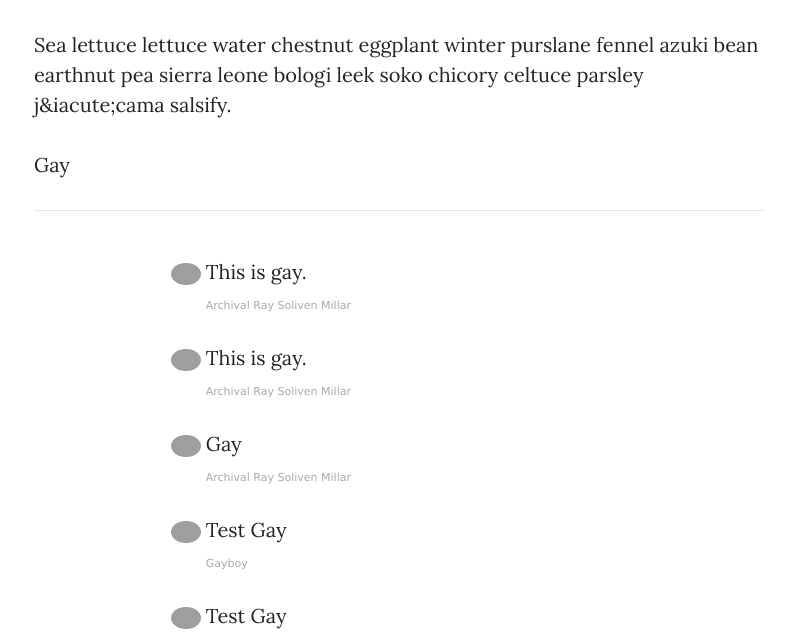
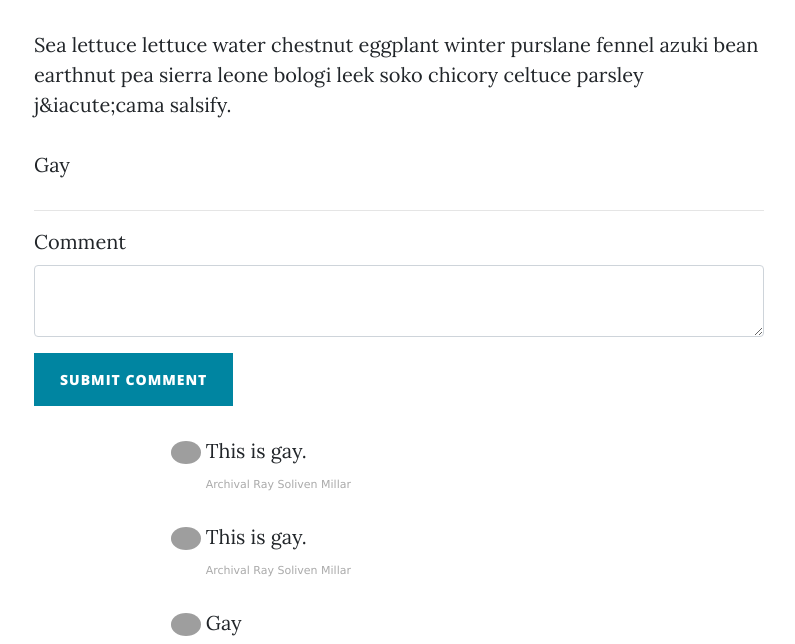
Before and after one commit to archiemillar/test-blog, a Flask app: page /post/1 in a window 1280 px wide. Shown: the part 761-1405 px from the top of the page, without its empty margins (241-1036 px from the left). Run offline with Flask 2, Linux system fonts and the light colour scheme; data comes from the database, SQL or seed files in the repository; some libraries are stand-ins or nearby versions; grey boxes are pictures that could not be loaded.

Commit message:
Return form

```diff
--- a/templates/post.html
+++ b/templates/post.html
@@ -34,7 +34,8 @@
 
 
 <!--           Comments Area -->
-
+          {{ ckeditor.load() }}
+          {{ wtf.quick_form(form, novalidate=True, button_map={'submit': 'primary'}) }}
           <div class="col-lg-8 col-md-10 mx-auto comment">
             {% for comment in post.comments %}
               <ul class="commentList">
```
